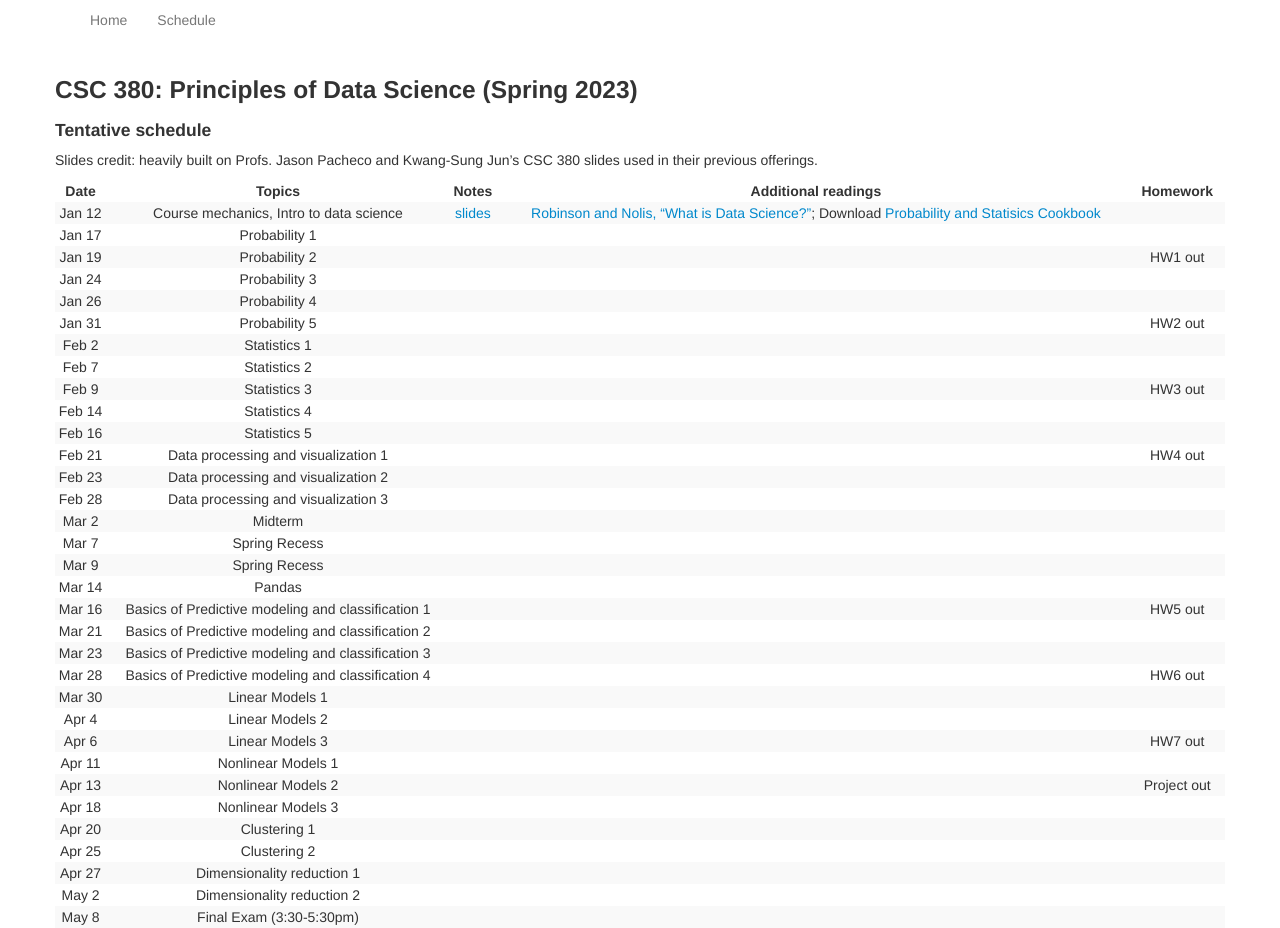
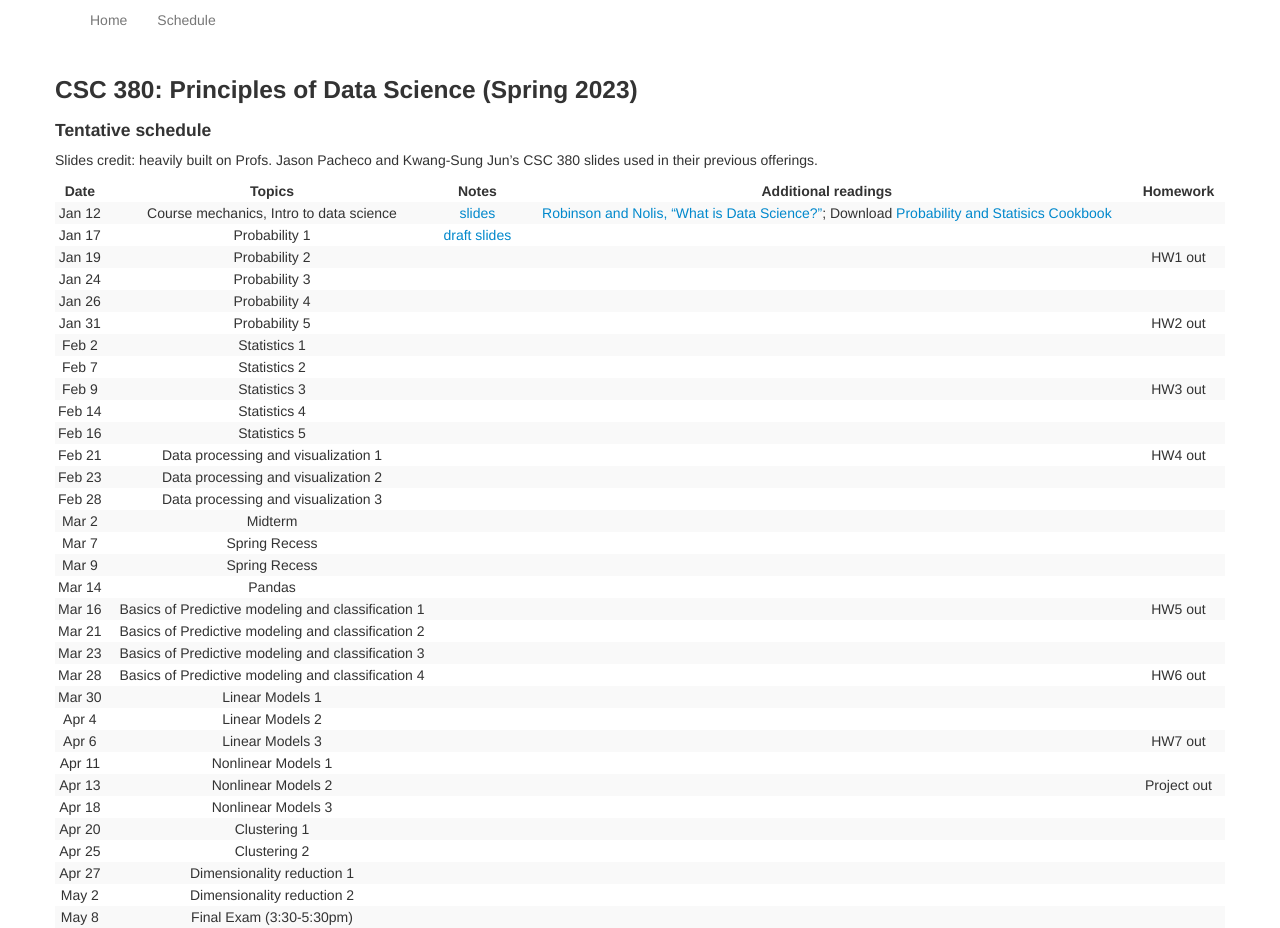
Before and after one commit to zcc1307/csc380-sp22, a Jekyll site: the page built from schedule.md, in a window 1280 px wide. Built offline with Jekyll 4.4.1, drawn with Linux system fonts in a browser that asks for light colours.

Commit message:
Update schedule.md

```diff
--- a/schedule.md
+++ b/schedule.md
@@ -15,7 +15,7 @@ Slides credit: heavily built on Profs. Jason Pacheco and Kwang-Sung Jun's CSC 38
 |  Date  |                                                        Topics                                                         |                                    Notes                                    | Additional readings  | Homework |
 |:------:|:---------------------------------------------------------------------------------------------------------------------:|:---------------------------------------------------------------------------:|:---:|:---:|
 | Jan 12 | Course mechanics, Intro to data science   | [slides](https://zcc1307.github.io/csc380-sp23/Slides/23s380%2001%20intro.pdf) | [Robinson and Nolis, "What is Data Science?"](http://www.pachecoj.com/courses/csc380_fall21/doc/what_is_data_science.pdf); Download [Probability and Statisics Cookbook](http://statistics.zone/)  |  |
-| Jan 17 |                                                      Probability 1                                                     |                                                                             |  |  |
+| Jan 17 |                                                      Probability 1                                                     |       [draft slides](https://zcc1307.github.io/csc380-sp23/Slides/23s380%2002%20probability_draft.pdf)                                                           |  |  |
 | Jan 19 |                                                      Probability 2                                                                   |                                                                             |  |  HW1 out |
 | Jan 24 |                                                      Probability 3                                                                 |                                                                             |  |  |  |
 | Jan 26 |                                                      Probability 4                                                                 |                                                                             |  |  |  |
```
